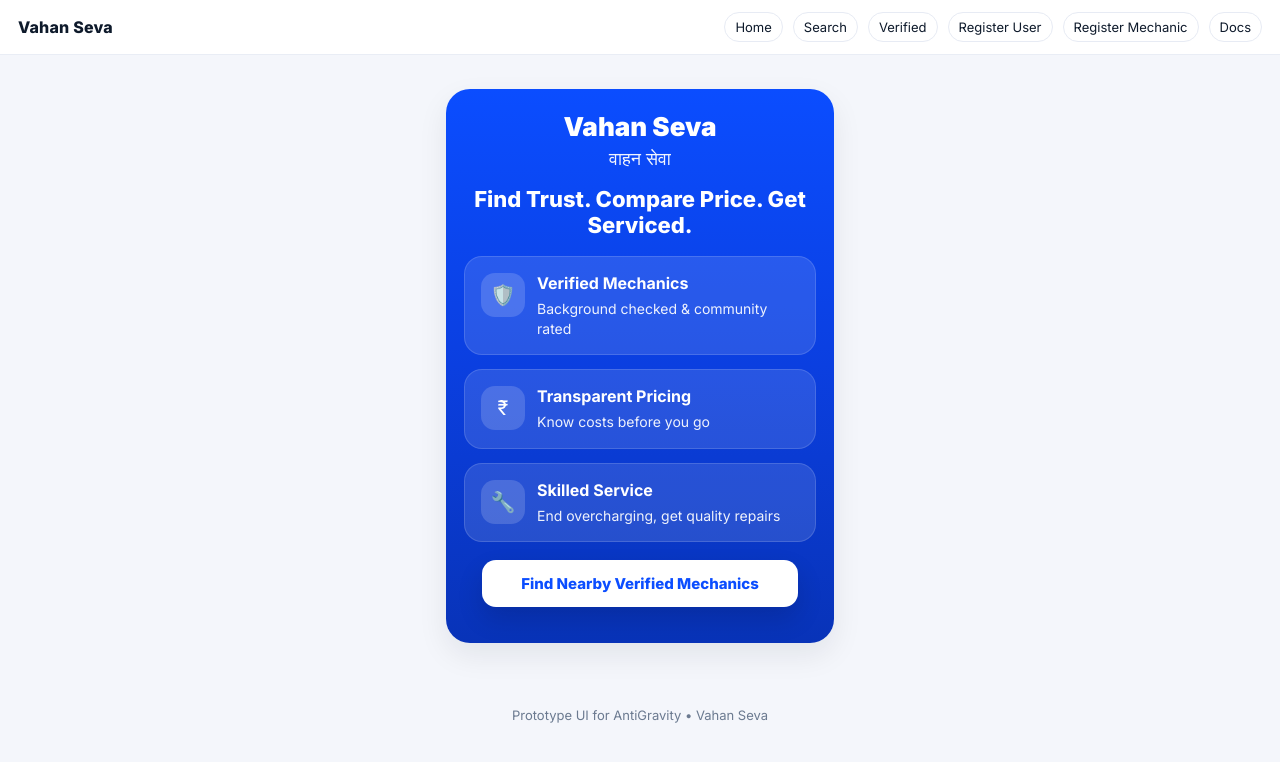
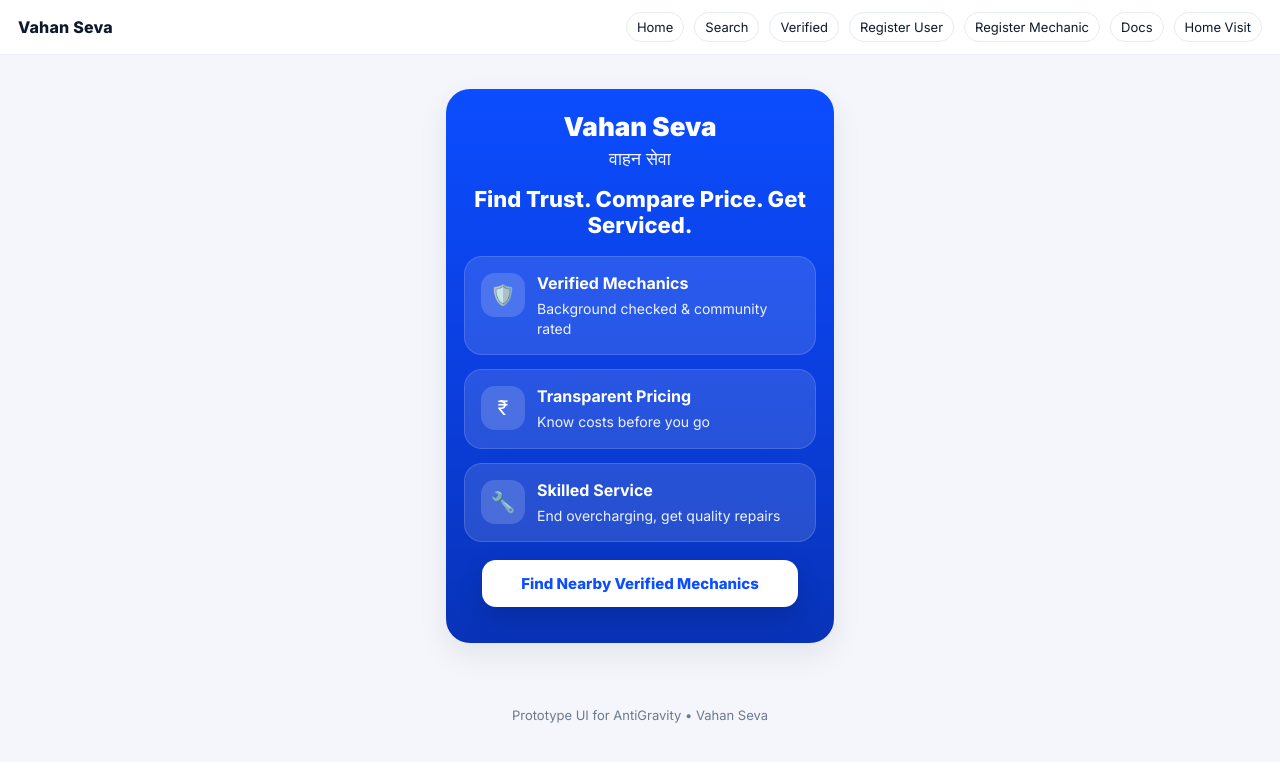
Before and after one commit to SoumyaKulshreshtha/vahan-seva, a website: page index.html in a window 1280 px wide. Drawn offline with Linux system fonts and the light colour scheme; no server answers.

Commit message:
Update index.html

```diff
--- a/index.html
+++ b/index.html
@@ -27,6 +27,7 @@
             <a href="#screen-4">Register User</a>
             <a href="#screen-5">Register Mechanic</a>
             <a href="#screen-6">Docs</a>
+            <a href="#screen-7">Home Visit</a>
         </nav>
     </header>
 
```
